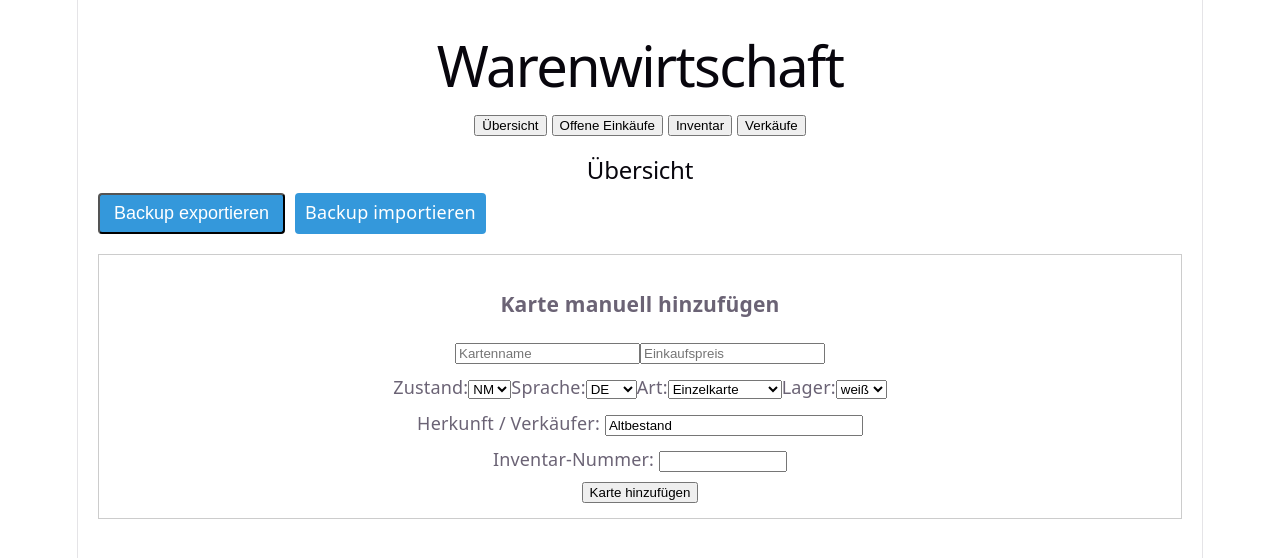
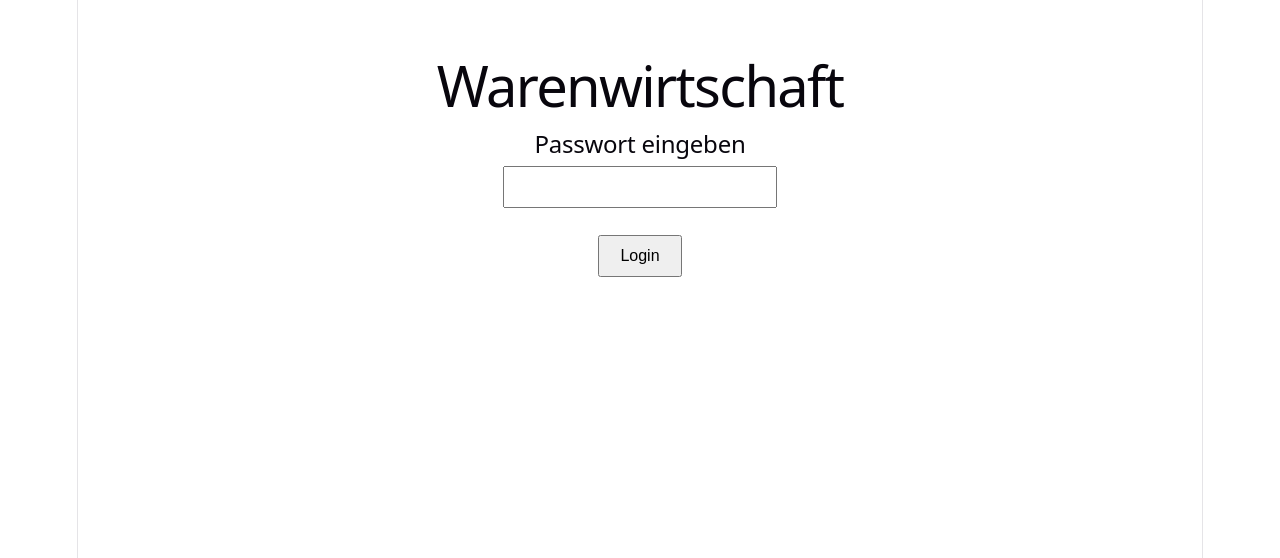
Before and after one commit to PhilippsCardLounge/warenwirtschaft-app, a React (Vite) app: page / in a window 1280 px wide. Shown: the top 558 px of the page. Built offline with nearby package versions, Linux system fonts and the light colour scheme; no server answers; the database is empty.

Commit message:
Passwortschutz hinzugefügt

```diff
--- a/src/App.jsx
+++ b/src/App.jsx
@@ -23,6 +23,26 @@ import {
 } from "./services/backupService";
 
 export default function App() {
+  // 🔒 Passwortschutz
+  const [passwordInput, setPasswordInput] =
+    useState("");
+
+  const [isAuthenticated, setIsAuthenticated] =
+    useState(false);
+
+  const appPassword =
+    import.meta.env.VITE_APP_PASSWORD;
+
+  function handleLogin() {
+    if (
+      passwordInput === appPassword
+    ) {
+      setIsAuthenticated(true);
+    } else {
+      alert("Falsches Passwort");
+    }
+  }
+
   const {
     items,
     createItem,
@@ -224,6 +244,59 @@ export default function App() {
 
     return dateB - dateA;
   });
+
+  // 🔒 LOGIN SCREEN
+  if (!isAuthenticated) {
+    return (
+      <div
+        style={{
+          padding: "40px",
+          textAlign: "center"
+        }}
+      >
+        <h1>Warenwirtschaft</h1>
+
+        <h2>
+          Passwort eingeben
+        </h2>
+
+        <input
+          type="password"
+          value={passwordInput}
+          onChange={(e) =>
+            setPasswordInput(
+              e.target.value
+            )
+          }
+          onKeyDown={(e) => {
+            if (e.key === "Enter") {
+              handleLogin();
+            }
+          }}
+          style={{
+            padding: "10px",
+            fontSize: "16px",
+            width: "250px"
+          }}
+        />
+
+        <br />
+        <br />
+
+        <button
+          onClick={handleLogin}
+          style={{
+            padding:
+              "10px 20px",
+            fontSize: "16px",
+            cursor: "pointer"
+          }}
+        >
+          Login
+        </button>
+      </div>
+    );
+  }
 
   return (
     <div
@@ -435,6 +508,7 @@ export default function App() {
                       await removePurchase(
                         entry.id
                       );
+
                       // 🔥 Auto-Skip
                       setTimeout(
                         () =>
```
Also changed, not shown: 1 other file (tests, documents, lock files or other folders).
